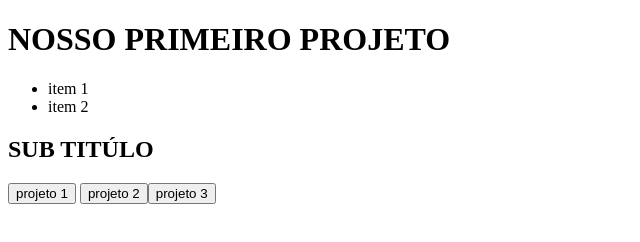
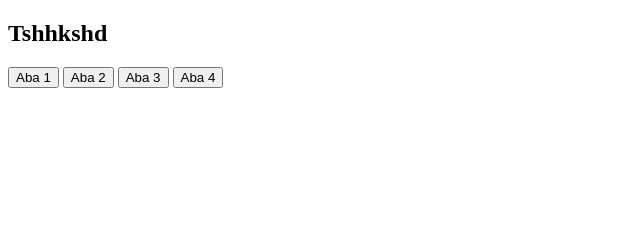
Before and after one commit to rafaelaresseler/Rafa-e-Erika, a plain HTML site: page index.html in a window 1280 px wide. Shown: the whole page, without its empty margins (0-640 px from the left). Drawn offline with Linux system fonts and the light colour scheme.

Commit message:
Add files via upload

```diff
--- a/index.html
+++ b/index.html
@@ -4,24 +4,29 @@
     <meta charset="UTF-8">
     <meta http-equiv="X-UA-Compatible" content="IE=edge">
     <meta name="viewport" content="width=device-width, initial-scale=1.0">
-    <title>Nosso projeto</title>
-    <link rel="stylesheet" href="style.css">
+    <title>Projeto 1</title>
 </head>
 <body>
-    <h1 class="titulo-principal"> NOSSO PRIMEIRO PROJETO</h1>
-    <ul>
-<li>item 1 </li>
-<li>item 2</li>
+   <section class="conteudo-principal">
+<h1 class="titulo-principal">Tshhkshd</h1>
+   </section>
+   <div class="conteudo">
+    <div class="botoes">
+<button class="botao-ativo">Aba 1 </button>
+<button class=" botao">Aba 2</button>
+<button class=" botao">Aba 3</button>
+<button class=" botao">Aba 4</button>
+ </div>
+
+ <div class=" abas-textos">
+<div class=" aba-conteudo ativo">
+
+ </div>
 
 
 
 
-    </ul>
-<H2> SUB TITÚLO</H2>
-<button> projeto 1 </button>
-<button> projeto 2
-    <button> projeto 3</button>
-</button>
+
 
 
 </body>
```
